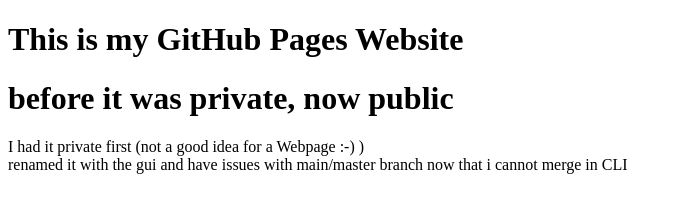
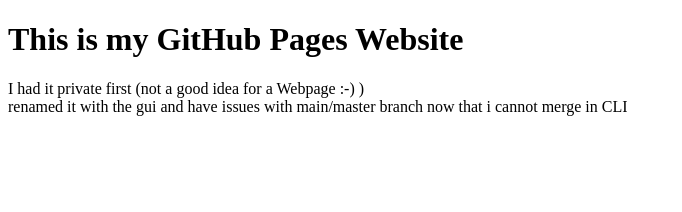
Before and after one commit to scorpio8/scorpio8.github.io, a plain HTML site: page index.html in a window 1280 px wide. Shown: the whole page, without its empty margins (0-682 px from the left). Drawn offline with Linux system fonts and the light colour scheme.

Commit message:
more comments2

```diff
--- a/index.html
+++ b/index.html
@@ -5,9 +5,10 @@
 	</head>
 	<body>
         <h1>This is my GitHub Pages Website</h1>
-        <h1>before it was private, now public</h1>
+        <div></div>
         <div>I had it private first (not a good idea for a Webpage :-) )</div>
         <div>renamed it with the gui and have issues with main/master branch now that i cannot merge in CLI</div>
+        <div></div>
 
     </body>
 </html>
```
